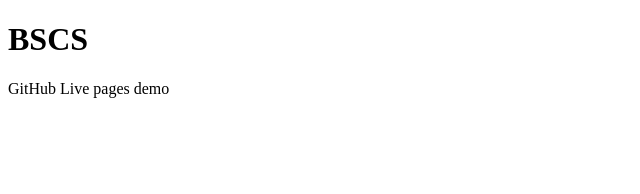
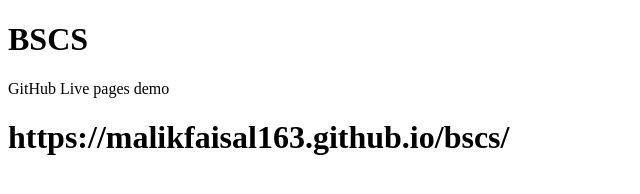
Before and after one commit to malikfaisal163/bscs, a plain HTML site: page index.html in a window 1280 px wide. Shown: the whole page, without its empty margins (0-640 px from the left). Drawn offline with Linux system fonts and the light colour scheme.

Commit message:
Update index.html

```diff
--- a/index.html
+++ b/index.html
@@ -9,5 +9,6 @@
 <body>
     <h1>BSCS</h1>
     <p>GitHub Live pages demo</p>
+    <h1>https://malikfaisal163.github.io/bscs/</h1>
 </body>
 </html>
```
